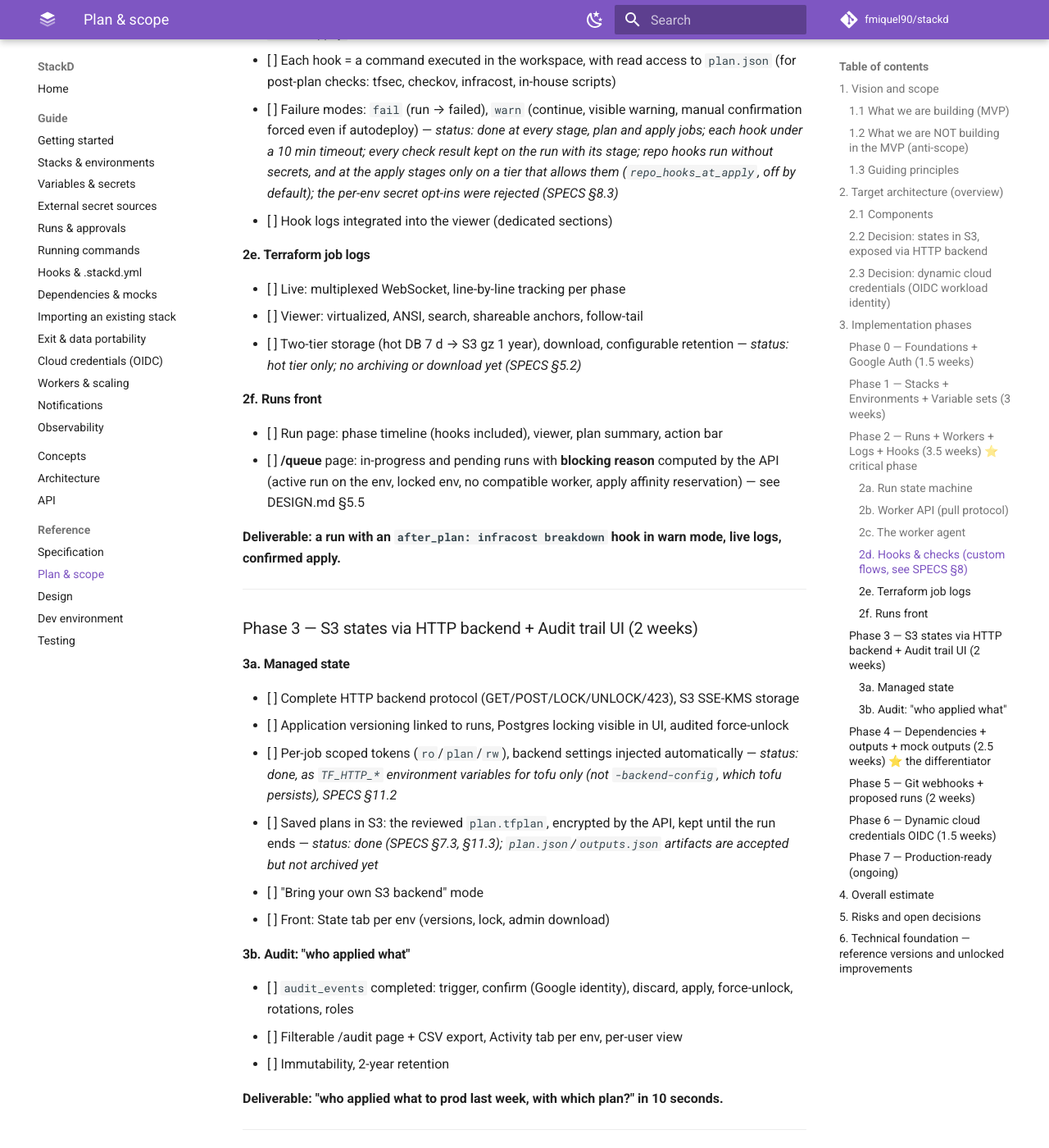
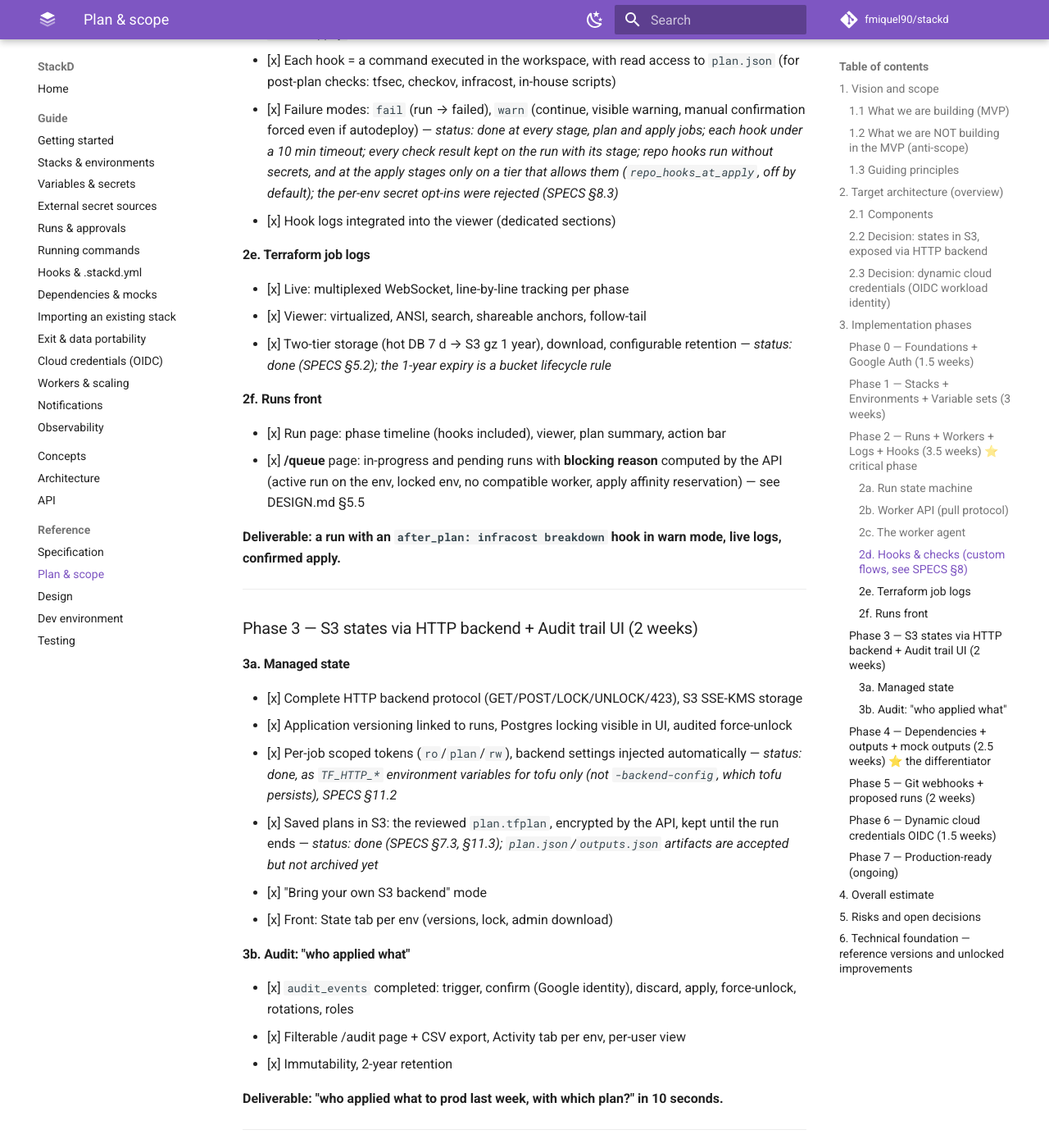
Before and after one commit to fmiquel90/stackd, an MkDocs documentation site: the page built from docs/PLAN.md, in a window 1280 px wide and 1400 px high, scrolled down 6670 px. Shown: the whole window at 82% size. Built offline with MkDocs 1.6.1 and Material for MkDocs 9.7.7, drawn with Linux system fonts in a browser that asks for light colours; comment, search, counter and statistics services are not loaded; some of the changed text lies outside the part shown.

Commit message:
docs(plan): tick phases 0-6, correct stale status notes
Co-Authored-By: Claude Sonnet 5.5 <noreply@anthropic.com>
Claude-Session: https://claude.ai/code/session_01B2P1b7d2MzqqM9LWMNNWDD

```diff
--- a/docs/PLAN.md
+++ b/docs/PLAN.md
@@ -121,13 +121,13 @@ The platform becomes an **OIDC issuer** (the same mechanism as GitHub Actions OI
 
 ### Phase 0 — Foundations + Google Auth (1.5 weeks)
 
-- [ ] Monorepo: `api/`, `worker/`, `front/`, `deploy/`, `docs/`
-- [ ] `docker-compose.yml` dev: Postgres, Garage (local S3), hot-reload API, Vite front — **full dev mode specified in DEV.md** (dev login 3 personas, `file://` fixture repos, seed + e2e scenario, shortened timings)
-- [ ] FastAPI: healthcheck, settings, modules (`auth/`, `stacks/`, `environments/`, `variable_sets/`, `runs/`, `workers/`, `audit/`, `oidc/`, ...)
-- [ ] **Google OIDC auth** (Authorization Code + PKCE): full flow, upsert on `google_sub`, `hd` restriction to the domain, JWT sessions + rotating refresh (table `refresh_tokens`, reuse detection → family revocation, SPECS §2.5), CSRF on `/auth/refresh`, first-admin bootstrap
-- [ ] Alembic migrations, `User`, `RefreshToken` models, **`Space` (`default` space created at bootstrap, SPECS §3.0)** — all `space_id` FKs depend on it starting in Phase 1
-- [ ] Front: scaffold + **setup of the DESIGN.md design system** (tokens, theme, base components) + **Storybook/Ladle** of the identity components (PhaseRail, StateBadge, ProvenanceBadge...) — the visual contract required by DESIGN.md §8, login page
-- [ ] GitHub Actions CI, root `CLAUDE.md`
+- [x] Monorepo: `api/`, `worker/`, `front/`, `deploy/`, `docs/`
+- [x] `docker-compose.yml` dev: Postgres, Garage (local S3), hot-reload API, Vite front — **full dev mode specified in DEV.md** (dev login 3 personas, `file://` fixture repos, seed + e2e scenario, shortened timings)
+- [x] FastAPI: healthcheck, settings, modules (`auth/`, `stacks/`, `environments/`, `variable_sets/`, `runs/`, `workers/`, `audit/`, `oidc/`, ...)
+- [x] **Google OIDC auth** (Authorization Code + PKCE): full flow, upsert on `google_sub`, `hd` restriction to the domain, JWT sessions + rotating refresh (table `refresh_tokens`, reuse detection → family revocation, SPECS §2.5), CSRF on `/auth/refresh`, first-admin bootstrap
+- [x] Alembic migrations, `User`, `RefreshToken` models, **`Space` (`default` space created at bootstrap, SPECS §3.0)** — all `space_id` FKs depend on it starting in Phase 1
+- [x] Front: scaffold + **setup of the DESIGN.md design system** (tokens, theme, base components) + **Storybook/Ladle** of the identity components (PhaseRail, StateBadge, ProvenanceBadge...) — the visual contract required by DESIGN.md §8, login page
+- [x] GitHub Actions CI, root `CLAUDE.md`
 
 **Deliverable: `docker compose up` → Sign in with Google → app shell with the final design.**
 
@@ -137,21 +137,21 @@ The platform becomes an **OIDC issuer** (the same mechanism as GitHub Actions OI
 
 **Goal: the complete layered configuration model.**
 
-- [ ] `Stack` model (template: repo, project_root, tool, version)
-- [ ] `Environment` model (instance: **tier dev/staging/prod**, branch, autodeploy, protected, 4-eyes, managed_state, labels, position)
-- [ ] **Per-tier apply permissions** (see SPECS §2.4): `users.allowed_tiers` (a set over a configurable tier catalog — originally a linear `max_apply_tier`) + `users.can_destroy`; `can_apply(user, env)` helper called in the `unconfirmed → confirmed` transition; `protected` refocused on its own effects (forced confirmation + 4-eyes), with access control moving to the tier; admin Users page (role, tiers, destroy) + audit of changes
-- [ ] **Variable sets** (see SPECS §3.4):
+- [x] `Stack` model (template: repo, project_root, tool, version)
+- [x] `Environment` model (instance: **tier dev/staging/prod**, branch, autodeploy, protected, 4-eyes, managed_state, labels, position)
+- [x] **Per-tier apply permissions** (see SPECS §2.4): `users.allowed_tiers` (a set over a configurable tier catalog — originally a linear `max_apply_tier`) + `users.can_destroy`; `can_apply(user, env)` helper called in the `unconfirmed → confirmed` transition; `protected` refocused on its own effects (forced confirmation + 4-eyes), with access control moving to the tier; admin Users page (role, tiers, destroy) + audit of changes
+- [x] **Variable sets** (see SPECS §3.4):
   - named sets of variables (terraform + environment), at the space level
   - attachable to stacks (→ all their envs), to specific environments or to a tier — always within the set's own space (*status: enforced at attach and at resolution*)
   - `auto_attach: true` = attached to all stacks in the space (e.g. `common-aws`)
   - attachment priority to order the sets relative to each other
   - final resolution: **variable sets (by priority) < stack < environment**
   - UI: provenance badge on each resolved variable ("inherited from `common-aws`", "overridden here")
-- [ ] Stack variables + env overrides (existing model, integrated into the resolution)
-- [ ] Git integration via token/deploy key (encrypted), check-repo endpoint
-- [ ] AES-256-GCM encryption of sensitive values (write-only)
-- [ ] Front: list of stacks × envs, creation wizard, stack page, **Variable Sets page** (CRUD + list of attachments + "where is this set used")
-- [ ] Audit: CRUD stacks/envs/variables/variable sets + attachments
+- [x] Stack variables + env overrides (existing model, integrated into the resolution)
+- [x] Git integration via token/deploy key (encrypted), check-repo endpoint
+- [x] AES-256-GCM encryption of sensitive values (write-only)
+- [x] Front: list of stacks × envs, creation wizard, stack page, **Variable Sets page** (CRUD + list of attachments + "where is this set used")
+- [x] Audit: CRUD stacks/envs/variables/variable sets + attachments
 
 **Deliverable: a `common-aws` set (region, default tags, Datadog token) attached to 3 stacks, occasionally overridden by an env.**
 
@@ -160,34 +160,34 @@ The platform becomes an **OIDC issuer** (the same mechanism as GitHub Actions OI
 ### Phase 2 — Runs + Workers + Logs + Hooks (3.5 weeks) ⭐ critical phase
 
 #### 2a. Run state machine
-- [ ] `Run` model (per environment) + `RunEvent`
-- [ ] States: `queued → preparing → planning → [checking] → unconfirmed → confirmed → applying → finished` (+ `failed`, `discarded`, `canceled`)
-- [ ] Manual trigger, confirm/discard (guarded by `can_apply`: tier + role, see §2.4; automatic 4-eyes on prod tier)
-- [ ] Concurrency: 1 active run per environment
+- [x] `Run` model (per environment) + `RunEvent`
+- [x] States: `queued → preparing → planning → [checking] → unconfirmed → confirmed → applying → finished` (+ `failed`, `discarded`, `canceled`)
+- [x] Manual trigger, confirm/discard (guarded by `can_apply`: tier + role, see §2.4; automatic 4-eyes on prod tier)
+- [x] Concurrency: 1 active run per environment
 
 #### 2b. Worker API (pull protocol)
-- [ ] Register/heartbeat/claim (`SKIP LOCKED`), events, chunked logs, artifacts
-- [ ] Dead worker detection → `worker_lost` — *status: only runs whose job is executing on the lost worker; an apply or a mutating command only after the apply window (SPECS §3.7)*
+- [x] Register/heartbeat/claim (`SKIP LOCKED`), events, chunked logs, artifacts
+- [x] Dead worker detection → `worker_lost` — *status: only runs whose job is executing on the lost worker; an apply or a mutating command only after the apply window (SPECS §3.7)*
 
 #### 2c. The worker agent
-- [ ] Loop claim → clone → tool setup → **hooks** → init → plan → upload → confirmation → **hooks** → apply → report — *status: the run is pinned to the commit its plan checked out, and the apply clones that commit and applies the uploaded saved plan, never a fresh plan (SPECS §7.3)*
-- [ ] Ephemeral workspace, Docker runner, secret masking in the logs — *status: done — workspace and masking; `tool_version` enforced (claim + agent check); runner images signature-verified, run by digest; the `docker` runner runs each command in its own hardened container (repo hooks see the checkout only), and production refuses any other runner (SPECS §7.4)*
+- [x] Loop claim → clone → tool setup → **hooks** → init → plan → upload → confirmation → **hooks** → apply → report — *status: the run is pinned to the commit its plan checked out, and the apply clones that commit and applies the uploaded saved plan, never a fresh plan (SPECS §7.3)*
+- [x] Ephemeral workspace, Docker runner, secret masking in the logs — *status: done — workspace and masking; `tool_version` enforced (claim + agent check); runner images signature-verified, run by digest; the `docker` runner runs each command in its own hardened container (repo hooks see the checkout only), and production refuses any other runner (SPECS §7.4)*
 
 #### 2d. Hooks & checks (custom flows, see SPECS §8)
-- [ ] **YAML** declaration in two places, merged: `.stackd.yml` file in the repo (versioned with the code) + hooks defined at the stack/environment level in the UI (governance imposed by the platform, not bypassable by a PR)
-- [ ] Anchor points: `before_init`, `after_init`, `before_plan`, `after_plan`, `before_apply`, `after_apply`
-- [ ] Each hook = a command executed in the workspace, with read access to `plan.json` (for post-plan checks: tfsec, checkov, infracost, in-house scripts)
-- [ ] Failure modes: `fail` (run → failed), `warn` (continue, visible warning, manual confirmation forced even if autodeploy) — *status: done at every stage, plan and apply jobs; each hook under a 10 min timeout; every check result kept on the run with its stage; repo hooks run without secrets, and at the apply stages only on a tier that allows them (`repo_hooks_at_apply`, off by default); the per-env secret opt-ins were rejected (SPECS §8.3)*
-- [ ] Hook logs integrated into the viewer (dedicated sections)
+- [x] **YAML** declaration in two places, merged: `.stackd.yml` file in the repo (versioned with the code) + hooks defined at the stack/environment level in the UI (governance imposed by the platform, not bypassable by a PR)
+- [x] Anchor points: `before_init`, `after_init`, `before_plan`, `after_plan`, `before_apply`, `after_apply`
+- [x] Each hook = a command executed in the workspace, with read access to `plan.json` (for post-plan checks: tfsec, checkov, infracost, in-house scripts)
+- [x] Failure modes: `fail` (run → failed), `warn` (continue, visible warning, manual confirmation forced even if autodeploy) — *status: done at every stage, plan and apply jobs; each hook under a 10 min timeout; every check result kept on the run with its stage; repo hooks run without secrets, and at the apply stages only on a tier that allows them (`repo_hooks_at_apply`, off by default); the per-env secret opt-ins were rejected (SPECS §8.3)*
+- [x] Hook logs integrated into the viewer (dedicated sections)
 
 #### 2e. Terraform job logs
-- [ ] Live: multiplexed WebSocket, line-by-line tracking per phase
-- [ ] Viewer: virtualized, ANSI, search, shareable anchors, follow-tail
-- [ ] Two-tier storage (hot DB 7 d → S3 gz 1 year), download, configurable retention — *status: hot tier only; no archiving or download yet (SPECS §5.2)*
+- [x] Live: multiplexed WebSocket, line-by-line tracking per phase
+- [x] Viewer: virtualized, ANSI, search, shareable anchors, follow-tail
+- [x] Two-tier storage (hot DB 7 d → S3 gz 1 year), download, configurable retention — *status: done (SPECS §5.2); the 1-year expiry is a bucket lifecycle rule*
 
 #### 2f. Runs front
-- [ ] Run page: phase timeline (hooks included), viewer, plan summary, action bar
-- [ ] **/queue** page: in-progress and pending runs with **blocking reason** computed by the API (active run on the env, locked env, no compatible worker, apply affinity reservation) — see DESIGN.md §5.5
+- [x] Run page: phase timeline (hooks included), viewer, plan summary, action bar
+- [x] **/queue** page: in-progress and pending runs with **blocking reason** computed by the API (active run on the env, locked env, no compatible worker, apply affinity reservation) — see DESIGN.md §5.5
 
 **Deliverable: a run with an `after_plan: infracost breakdown` hook in warn mode, live logs, confirmed apply.**
 
@@ -196,17 +196,17 @@ The platform becomes an **OIDC issuer** (the same mechanism as GitHub Actions OI
 ### Phase 3 — S3 states via HTTP backend + Audit trail UI (2 weeks)
 
 #### 3a. Managed state
-- [ ] Complete HTTP backend protocol (GET/POST/LOCK/UNLOCK/423), S3 SSE-KMS storage
-- [ ] Application versioning linked to runs, Postgres locking visible in UI, audited force-unlock
-- [ ] Per-job scoped tokens (`ro`/`plan`/`rw`), backend settings injected automatically — *status: done, as `TF_HTTP_*` environment variables for tofu only (not `-backend-config`, which tofu persists), SPECS §11.2*
-- [ ] Saved plans in S3: the reviewed `plan.tfplan`, encrypted by the API, kept until the run ends — *status: done (SPECS §7.3, §11.3); `plan.json`/`outputs.json` artifacts are accepted but not archived yet*
-- [ ] "Bring your own S3 backend" mode
-- [ ] Front: State tab per env (versions, lock, admin download)
+- [x] Complete HTTP backend protocol (GET/POST/LOCK/UNLOCK/423), S3 SSE-KMS storage
+- [x] Application versioning linked to runs, Postgres locking visible in UI, audited force-unlock
+- [x] Per-job scoped tokens (`ro`/`plan`/`rw`), backend settings injected automatically — *status: done, as `TF_HTTP_*` environment variables for tofu only (not `-backend-config`, which tofu persists), SPECS §11.2*
+- [x] Saved plans in S3: the reviewed `plan.tfplan`, encrypted by the API, kept until the run ends — *status: done (SPECS §7.3, §11.3); `plan.json`/`outputs.json` artifacts are accepted but not archived yet*
+- [x] "Bring your own S3 backend" mode
+- [x] Front: State tab per env (versions, lock, admin download)
 
 #### 3b. Audit: "who applied what"
-- [ ] `audit_events` completed: trigger, confirm (Google identity), discard, apply, force-unlock, rotations, roles
-- [ ] Filterable /audit page + CSV export, Activity tab per env, per-user view
-- [ ] Immutability, 2-year retention
+- [x] `audit_events` completed: trigger, confirm (Google identity), discard, apply, force-unlock, rotations, roles
+- [x] Filterable /audit page + CSV export, Activity tab per env, per-user view
+- [x] Immutability, 2-year retention
 
 **Deliverable: "who applied what to prod last week, with which plan?" in 10 seconds.**
 
@@ -214,16 +214,16 @@ The platform becomes an **OIDC issuer** (the same mechanism as GitHub Actions OI
 
 ### Phase 4 — Dependencies + outputs + mock outputs (2.5 weeks) ⭐ the differentiator
 
-- [ ] Dependencies between **environments** + "link homonyms" helper
-- [ ] `OutputReference` (upstream output → downstream variable mapping), anti-cycle
-- [ ] Output capture after apply, hash, never the sensitive ones
-- [ ] **Mock outputs** (inspired by Terragrunt, see SPECS §9.3):
+- [x] Dependencies between **environments** + "link homonyms" helper
+- [x] `OutputReference` (upstream output → downstream variable mapping), anti-cycle
+- [x] Output capture after apply, hash, never the sensitive ones
+- [x] **Mock outputs** (inspired by Terragrunt, see SPECS §9.3):
   - each `output_reference` can carry a `mock_value`
   - used when the upstream has **never produced** the output (bootstrapping a new cascade) or on **proposed runs** if the upstream is not applied
   - a run that has consumed at least one mock is marked `used_mocks: true`: visible badge, **apply forbidden** (validation plan-only) unless explicit opt-in per env
   - solves the chicken-and-egg problem: write `app/dev` and plan its config before `network/dev` has run
 - [x] Propagation scheduler: topological cascade, policies, multi-parents, stop on failure — *status: done — policies, multi-parent gating within a run group, stop on failure, computed group status (SPECS §9.2)*
-- [ ] Run groups + graph view; the cascade never bypasses the protections
+- [x] Run groups + graph view; the cascade never bypasses the protections
 
 **Deliverable: plan `app/dev` with `vpc_id = "vpc-mock00000"` before the first apply of `network/dev`, then a real cascade.**
 
@@ -231,10 +231,10 @@ The platform becomes an **OIDC issuer** (the same mechanism as GitHub Actions OI
 
 ### Phase 5 — Git webhooks + proposed runs (2 weeks)
 
-- [ ] GitHub/GitLab webhook: HMAC, branch → environments mapping, filtering by `project_root`
-- [ ] **Git staleness**: tracking of `head_sha` per env (webhook + ls-remote polling 15 min + manual refresh), `↑N` chip on lagging envs, "stale plan" banner + re-plan on stale unconfirmed runs — see SPECS §9.6 / DESIGN §5.1-5.2 — *status: done: `stale` computed on every env the API returns, background ls-remote polling, audited manual refresh, branch-deletion and re-pointed-branch handling; the `↑N` chip and the stale-plan banner are not in the UI yet*
-- [ ] Push → tracked runs; PR → **proposed runs** plan-only (RO state, secrets not injected by default, mocks allowed) — *status: done (SPECS §13): a proposed run gets no secret, keeping the read-only plan role; the per-env opt-in was rejected (SPECS §13)*
-- [ ] (Optional) PR comment: plan summary + check results (warn/fail hooks) — *status: shipped for GitHub (SPECS §18): a commit status and one comment per run, edited in place*
+- [x] GitHub/GitLab webhook: HMAC, branch → environments mapping, filtering by `project_root`
+- [x] **Git staleness**: tracking of `head_sha` per env (webhook + ls-remote polling 15 min + manual refresh), `↑N` chip on lagging envs, "stale plan" banner + re-plan on stale unconfirmed runs — see SPECS §9.6 / DESIGN §5.1-5.2 — *status: done: `stale` computed on every env the API returns, background ls-remote polling, audited manual refresh, branch-deletion and re-pointed-branch handling; `↑N` chip and stale-plan banner in the UI*
+- [x] Push → tracked runs; PR → **proposed runs** plan-only (RO state, secrets not injected by default, mocks allowed) — *status: done (SPECS §13): a proposed run gets no secret, keeping the read-only plan role; the per-env opt-in was rejected (SPECS §13)*
+- [x] (Optional) PR comment: plan summary + check results (warn/fail hooks) — *status: shipped for GitHub (SPECS §18): a commit status and one comment per run, edited in place*
 
 **Deliverable: `git push` → automatic plans + checks visible in the PR.**
 
@@ -242,12 +242,12 @@ The platform becomes an **OIDC issuer** (the same mechanism as GitHub Actions OI
 
 ### Phase 6 — Dynamic cloud credentials OIDC (1.5 weeks)
 
-- [ ] **OIDC issuer**: `/.well-known/openid-configuration`, JWKS (RS256 keys, rotation), signing of workload tokens at claim time
-- [ ] `CloudIntegration` model per environment: provider `aws`, `plan_role_arn`, `apply_role_arn` (see SPECS §10)
-- [ ] Agent: token writing, export of `AWS_WEB_IDENTITY_TOKEN_FILE`/`AWS_ROLE_ARN` (or explicit AssumeRoleWithWebIdentity + export of the 3 variables if compatibility is needed)
-- [ ] Documentation + provided Terraform module: create the AWS Identity Provider + example roles with trust policies filtered on the claims
-- [ ] UI: integration config per env, "dynamic credentials" vs "static variables" indicator, AssumeRole test
-- [ ] Audit: `cloud_integration.created/updated`, assumed role traced in the run context
+- [x] **OIDC issuer**: `/.well-known/openid-configuration`, JWKS (RS256 keys, rotation), signing of workload tokens at claim time
+- [x] `CloudIntegration` model per environment: provider `aws`, `plan_role_arn`, `apply_role_arn` (see SPECS §10)
+- [x] Agent: token writing, export of `AWS_WEB_IDENTITY_TOKEN_FILE`/`AWS_ROLE_ARN` (or explicit AssumeRoleWithWebIdentity + export of the 3 variables if compatibility is needed)
+- [x] Documentation + provided Terraform module: create the AWS Identity Provider + example roles with trust policies filtered on the claims
+- [x] UI: integration config per env, "dynamic credentials" vs "static variables" indicator, AssumeRole test
+- [x] Audit: `cloud_integration.created/updated`, assumed role traced in the run context
 
 **Deliverable: a prod env with no AWS secret stored anywhere — the plan assumes a ReadOnly role, the apply a write role, backed by a trust policy.**
 
@@ -263,8 +263,9 @@ The platform becomes an **OIDC issuer** (the same mechanism as GitHub Actions OI
 - [ ] **Environment matrix** (track, not specified): declare `{eu-west-1, us-east-1} × {dev, prod}` on a stack and generate/synchronize the corresponding environments — multi-region is done by naming convention + variable sets in the MVP; standing one up across stacks is the job of environment rollouts above (one-shot, no synchronization)
 - [ ] HTTP run tasks (blocking external webhooks), advanced policies (OPA) if there is a real need
 - [ ] OIDC to GCP/Azure (the `CloudIntegration` interface is already generic)
-- [ ] Scheduled drift detection — *status: shipped (SPECS §19)*
-- [ ] Audit export, automated retention/purge
+- [x] Scheduled drift detection — *status: shipped (SPECS §19)*
+- [x] Automated retention/purge: hot logs, expired refresh-token families, audit > 2 years via a distinct DB role (SPECS §6.1, §7.5)
+- [ ] Audit export to an external system (SIEM)
 - [ ] Platform observability (Prometheus, OTel, Datadog dashboard) — *status: `/metrics` and optional OTLP tracing shipped (SPECS §20); no dashboard yet*
 - [ ] Helm chart / Terraform deployment module (dogfooding)
 - [ ] **Go rewrite of the worker** (single binary, easier distribution) — the MVP Python agent remains the functional reference; the Go port does not change the protocol (§7)
```
Also changed, not shown: docs/DEV.md (+1 -1 lines).
